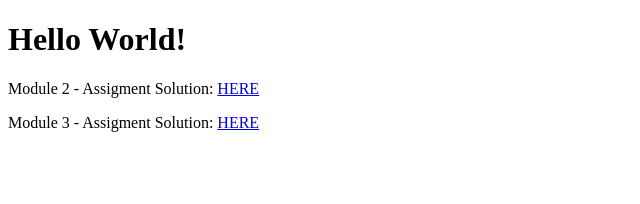
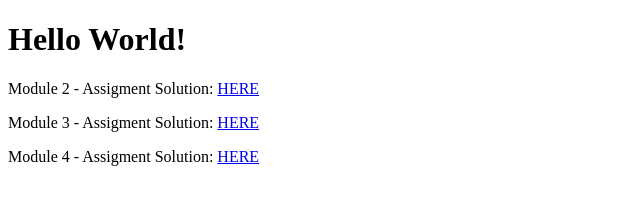
Before and after one commit to JorgeMaricato/Coursera-webdev, a plain HTML site: page index.html in a window 1280 px wide. Shown: the whole page, without its empty margins (0-640 px from the left). Drawn offline with Linux system fonts and the light colour scheme.

Commit message:
Update index.html

```diff
--- a/index.html
+++ b/index.html
@@ -11,5 +11,6 @@
 	<h1>Hello World!</h1>
 	<p>Module 2 - Assigment Solution: <a href="mod2_assigment/">HERE</a></p>
 	<p>Module 3 - Assigment Solution: <a href="mod3_assigment/">HERE</a></p>
+	<p>Module 4 - Assigment Solution: <a href="mod4_assigment/">HERE</a></p>
 </body>
 </html>
```
